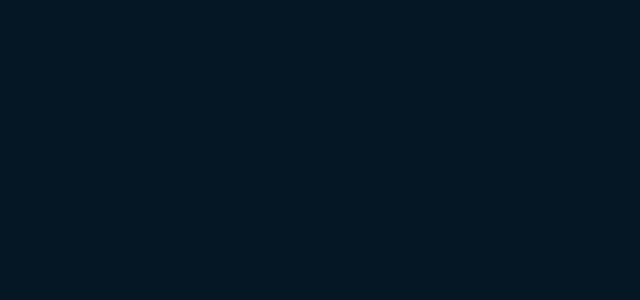
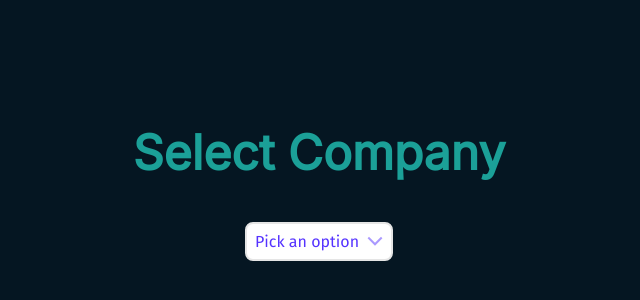
Before and after one commit to chrisfrick/project-dashboard, an Angular app in the folder frontend/: page /select-company in a window 1280 px wide. Before the commit this address led to /. Shown: the part 216-516 px from the top of the page, without its empty margins (321-961 px from the left). Built offline with nearby package versions, Linux system fonts and the light colour scheme.

Commit message:
feat: Select company page layout

```diff
--- a/frontend/src/app/app-routing.module.ts
+++ b/frontend/src/app/app-routing.module.ts
@@ -1,7 +1,10 @@
 import { NgModule } from '@angular/core';
 import { RouterModule, Routes } from '@angular/router';
+import { SelectCompanyComponent } from './select-company/select-company.component';
 
-const routes: Routes = [];
+const routes: Routes = [
+  { path: "select-company", component: SelectCompanyComponent }
+];
 
 @NgModule({
   imports: [RouterModule.forRoot(routes)],
--- /dev/null
+++ b/frontend/src/app/select-company/select-company.component.css
@@ -0,0 +1,66 @@
+.container {
+	display: flex;
+	flex-direction: column;
+	align-items: center;
+	justify-content: center;
+
+	height: 95vh;
+}
+
+h2 {
+	font-family: 'Inter', sans-serif;
+	font-weight: 800;
+	font-size: 48px;
+	color: var(--color-teal);
+}
+
+.menu {
+	font-family: 'Fira Sans', sans-serif;
+	position: relative;
+	display: flex;
+	flex-direction: column;
+}
+
+.label {
+	display: flex;
+	flex-direction: row;
+	white-space: nowrap;
+	user-select: none;
+	cursor: pointer;
+
+	background-color: white;
+
+	border: 2.36px solid #E5E5E5;
+	border-radius: 8px;
+
+	padding: 8px;
+	gap: 8px;
+}
+
+.title {
+	font-weight: 500;
+	color: #5533FF;
+}
+
+.options {
+	display: flex;
+	flex-direction: column;
+	position: absolute;
+	cursor: pointer;
+
+	top: calc(100% + 4px);
+	gap: 10px;
+	padding: 8px 16px;
+
+	background-color: white;
+	font-weight: 400;
+	color: black;
+
+	border: 2.36px solid #E5E5E5;
+	border-radius: 8px;
+	width: 7em;
+}
+
+.open {
+	transform: rotateX(180deg);
+}
--- /dev/null
+++ b/frontend/src/app/select-company/select-company.component.html
@@ -0,0 +1,14 @@
+<div class="container">
+  <h2>Select Company</h2>
+	<div class="menu">
+		<div class="label" (click)="toggleMenu()">
+			<div class="title">Pick an option</div>
+			<img src="assets/Vector.svg" [ngClass]="isMenuOpen ? 'open' : ''">
+		</div>
+		<div class="options" *ngIf="isMenuOpen">
+			<div *ngFor="let company of companies">
+				{{ company }}
+			</div>
+		</div>
+	</div>
+</div>
--- /dev/null
+++ b/frontend/src/app/select-company/select-company.component.ts
@@ -0,0 +1,20 @@
+import { Component } from '@angular/core';
+import { FormControl, FormGroup, Validators } from '@angular/forms';
+
+@Component({
+  selector: 'app-select-company',
+  templateUrl: './select-company.component.html',
+  styleUrls: ['./select-company.component.css']
+})
+export class SelectCompanyComponent {
+  companies: string[] = ["FedEx", "Cook Systems", "Google"]
+  isMenuOpen: boolean = false;
+
+  companyForm: FormGroup = new FormGroup({
+    selectedCompany: new FormControl<string>('', [Validators.required])
+  })
+
+  toggleMenu() {
+    this.isMenuOpen = !this.isMenuOpen
+  }
+}
```
Also changed, not shown: frontend/src/app/app.module.ts (+6 -2 lines), frontend/src/assets/Vector.svg (added), 1 other file (tests, documents, lock files or other folders).
